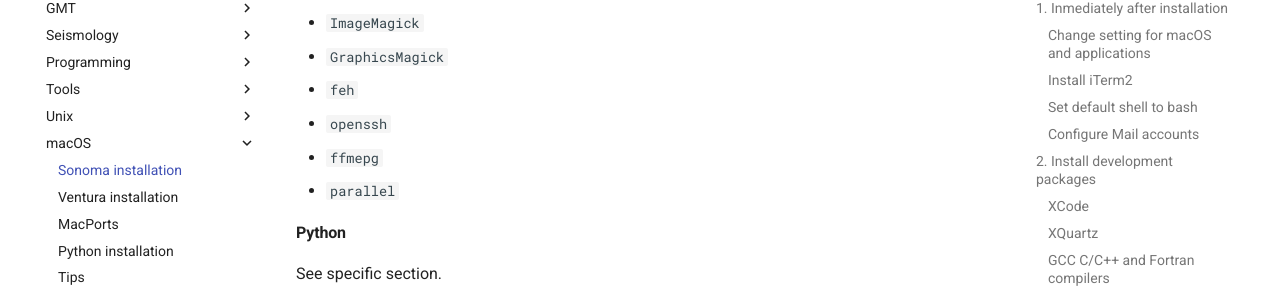
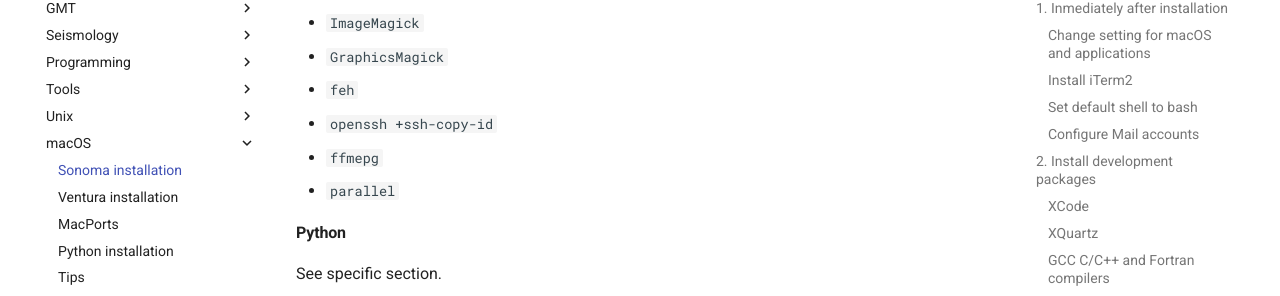
Before and after one commit to avillasenorh/Programming_Notes, an MkDocs documentation site: the page built from docs/macos/sonoma.md, in a window 1280 px wide and 900 px high, scrolled down 4854 px. Shown: the part 145-441 px from the top of the window. Built offline with MkDocs 1.6.1 and Material for MkDocs 9.7.7, drawn with Linux system fonts in a browser that asks for light colours.

Commit message:
added +ssh-copy-id to openssh MacPorts install

```diff
--- a/docs/macos/sonoma.md
+++ b/docs/macos/sonoma.md
@@ -229,7 +229,7 @@ Packages to install with MacPorts:
 - `ImageMagick`
 - `GraphicsMagick`
 - `feh`
-- `openssh`
+- `openssh +ssh-copy-id`
 - `ffmepg`
 - `parallel`
 
```
